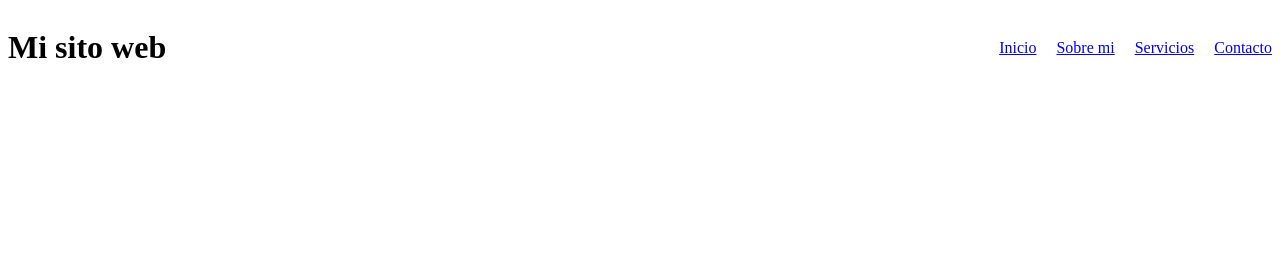
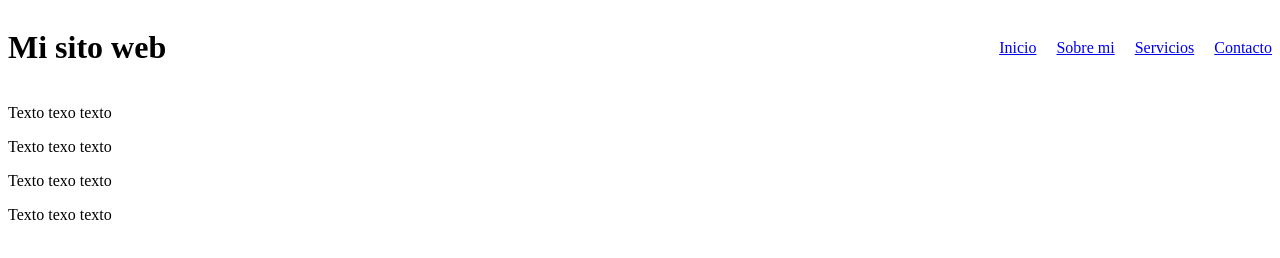
Before and after one commit to cj3cervantes/crehana-gitweb, a plain HTML site: page index.html in a window 1280 px wide. Drawn offline with Linux system fonts and the light colour scheme.

Commit message:
agregando parrafos a la web

```diff
--- a/index.html
+++ b/index.html
@@ -22,6 +22,10 @@
         </ul>
       </header>
 
+      <p> Texto texo texto </p>
+      <p> Texto texo texto </p>
+      <p> Texto texo texto </p>
+      <p> Texto texo texto </p>
 
 
   </body>
```
